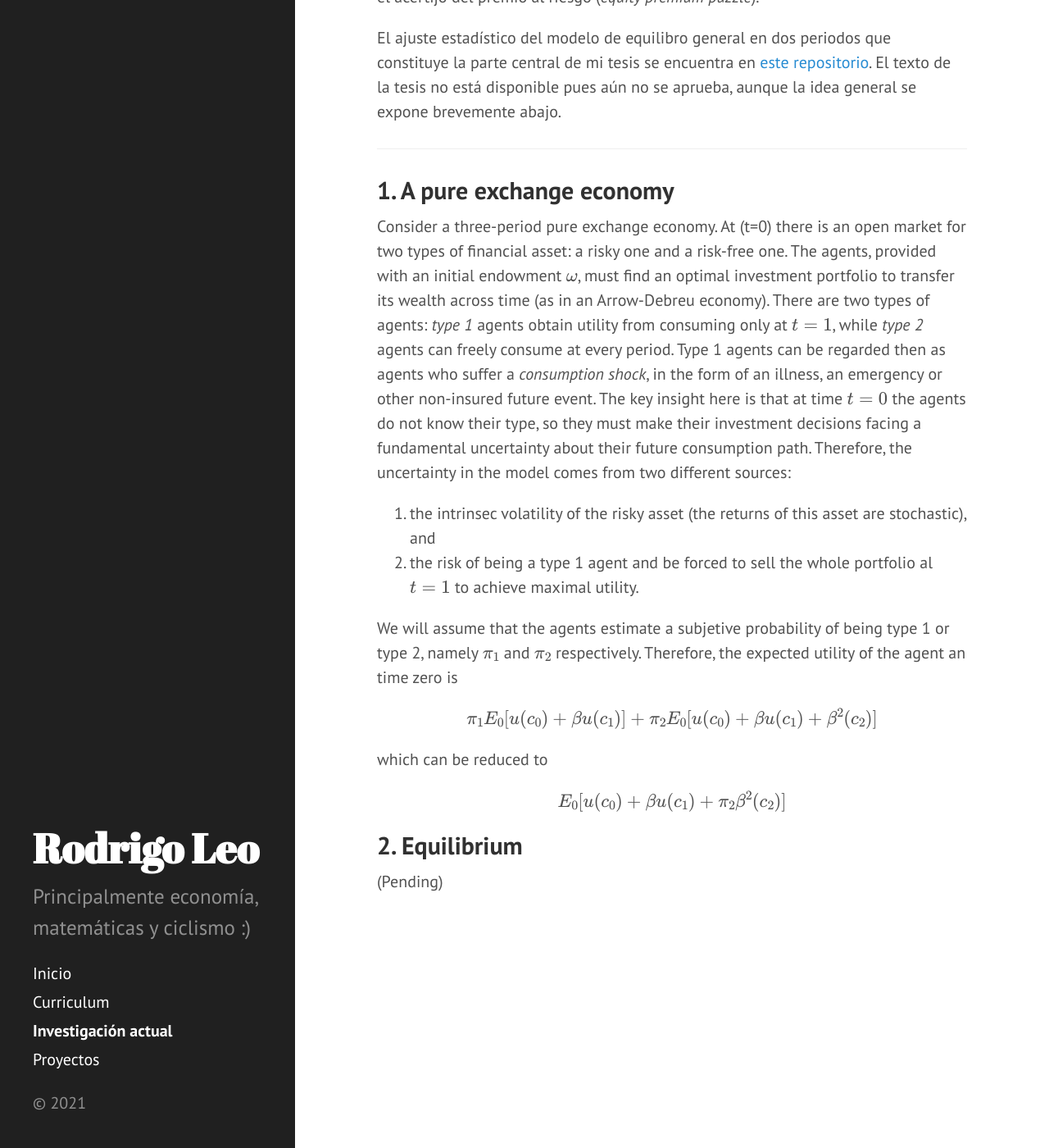
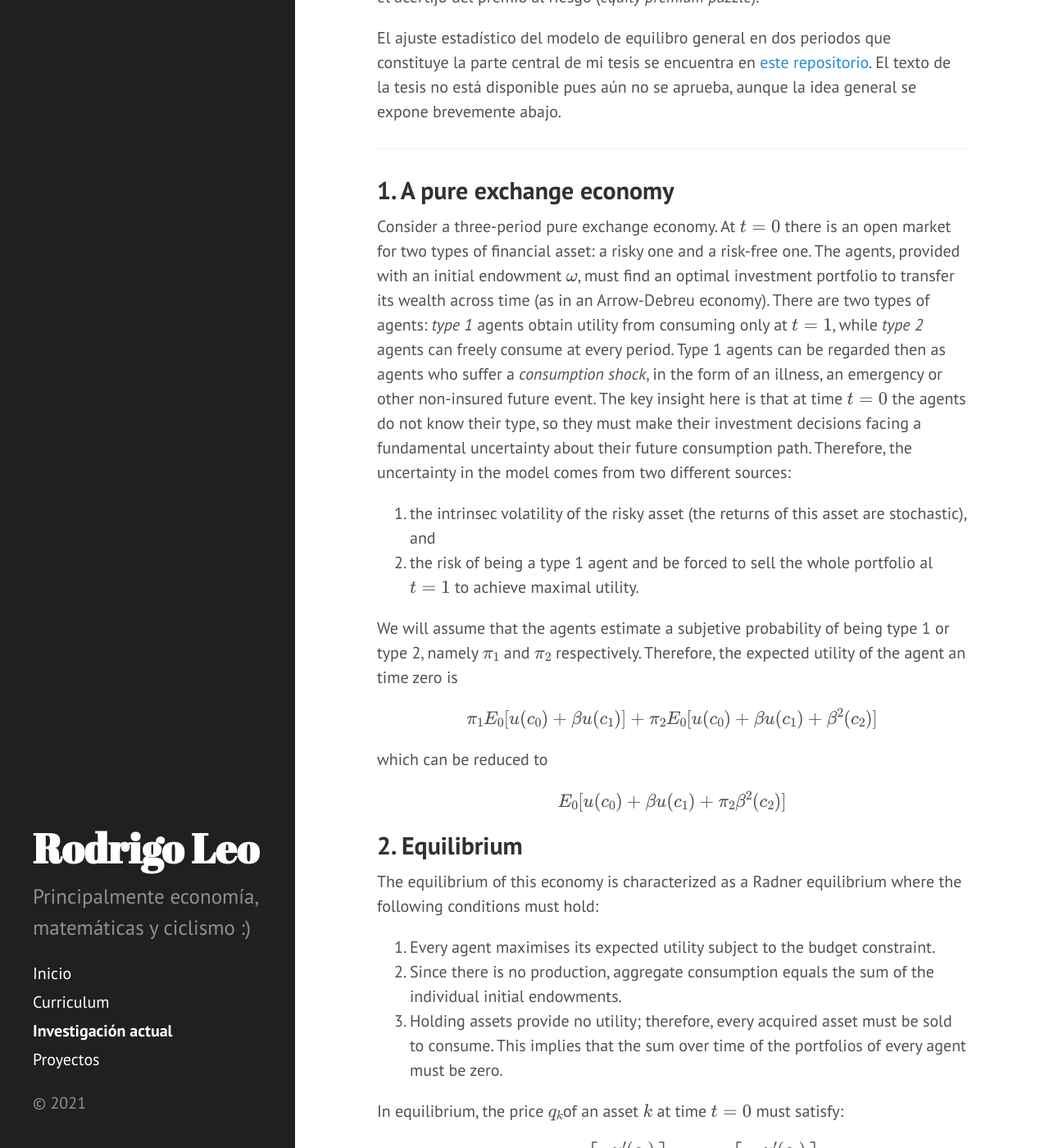
Before and after one commit to r-leo/r-leo.github.io, a Jekyll site: the page built from investigacion.md, in a window 1280 px wide and 1400 px high, scrolled down 271 px. Shown: the whole window at 82% size. Built offline with Jekyll 4.4.1, drawn with Linux system fonts in a browser that asks for light colours; some of the changed text lies outside the part shown.

Commit message:
Update investigacion.md

```diff
--- a/investigacion.md
+++ b/investigacion.md
@@ -13,16 +13,28 @@ El ajuste estadístico del modelo de equilibro general en dos periodos que const
 
 ## 1. A pure exchange economy
 
-Consider a three-period pure exchange economy. At \(t=0\) there is an open market for two types of financial asset: a risky one and a risk-free one. The agents, provided with an initial endowment \\(\omega\\), must find an optimal investment portfolio to transfer its wealth across time (as in an Arrow-Debreu economy). There are two types of agents: *type 1* agents obtain utility from consuming only at \\(t=1\\), while *type 2* agents can freely consume at every period. Type 1 agents can be regarded then as agents who suffer a *consumption shock*, in the form of an illness, an emergency or other non-insured future event. The key insight here is that at time \\(t=0\\) the agents do not know their type, so they must make their investment decisions facing a fundamental uncertainty about their future consumption path. Therefore, the uncertainty in the model comes from two different sources:
+Consider a three-period pure exchange economy. At \\(t=0\\) there is an open market for two types of financial asset: a risky one and a risk-free one. The agents, provided with an initial endowment \\(\omega\\), must find an optimal investment portfolio to transfer its wealth across time (as in an Arrow-Debreu economy). There are two types of agents: *type 1* agents obtain utility from consuming only at \\(t=1\\), while *type 2* agents can freely consume at every period. Type 1 agents can be regarded then as agents who suffer a *consumption shock*, in the form of an illness, an emergency or other non-insured future event. The key insight here is that at time \\(t=0\\) the agents do not know their type, so they must make their investment decisions facing a fundamental uncertainty about their future consumption path. Therefore, the uncertainty in the model comes from two different sources:
+
 1. the intrinsec volatility of the risky asset (the returns of this asset are stochastic), and
 1. the risk of being a type 1 agent and be forced to sell the whole portfolio al \\(t=1\\) to achieve maximal utility.
 
 We will assume that the agents estimate a subjetive probability of being type 1 or type 2, namely \\(\pi_1\\) and \\(\pi_2\\) respectively. Therefore, the expected utility of the agent an time zero is
+
 \\[ \pi_1 E_0[u(c_0) + \beta u(c_1)] + \pi_2 E_0[u(c_0) + \beta u(c_1) + \beta^2(c_2)] \\]
+
 which can be reduced to
+
 \\[ E_0[u(c_0) + \beta u(c_1) + \pi_2 \beta^2(c_2)] \\]
 
 
 ## 2. Equilibrium
 
-(Pending)
+The equilibrium of this economy is characterized as a Radner equilibrium where the following conditions must hold:
+
+1. Every agent maximises its expected utility subject to the budget constraint.
+1. Since there is no production, aggregate consumption equals the sum of the individual initial endowments.
+1. Holding assets provide no utility; therefore, every acquired asset must be sold to consume. This implies that the sum over time of the portfolios of every agent must be zero.
+
+In equilibrium, the price \\(q_k\\)of an asset \\(k\\) at time \\(t=0\\) must satisfy:
+
+\\[ q_k = E_0 \left[ \beta \frac{u'(c_1)}{u'(c_0)} \right] + \pi_2 E_0 \left[ \beta^2 \frac{u'(c_2)}{u'(c_0)} \right] \\]
```
